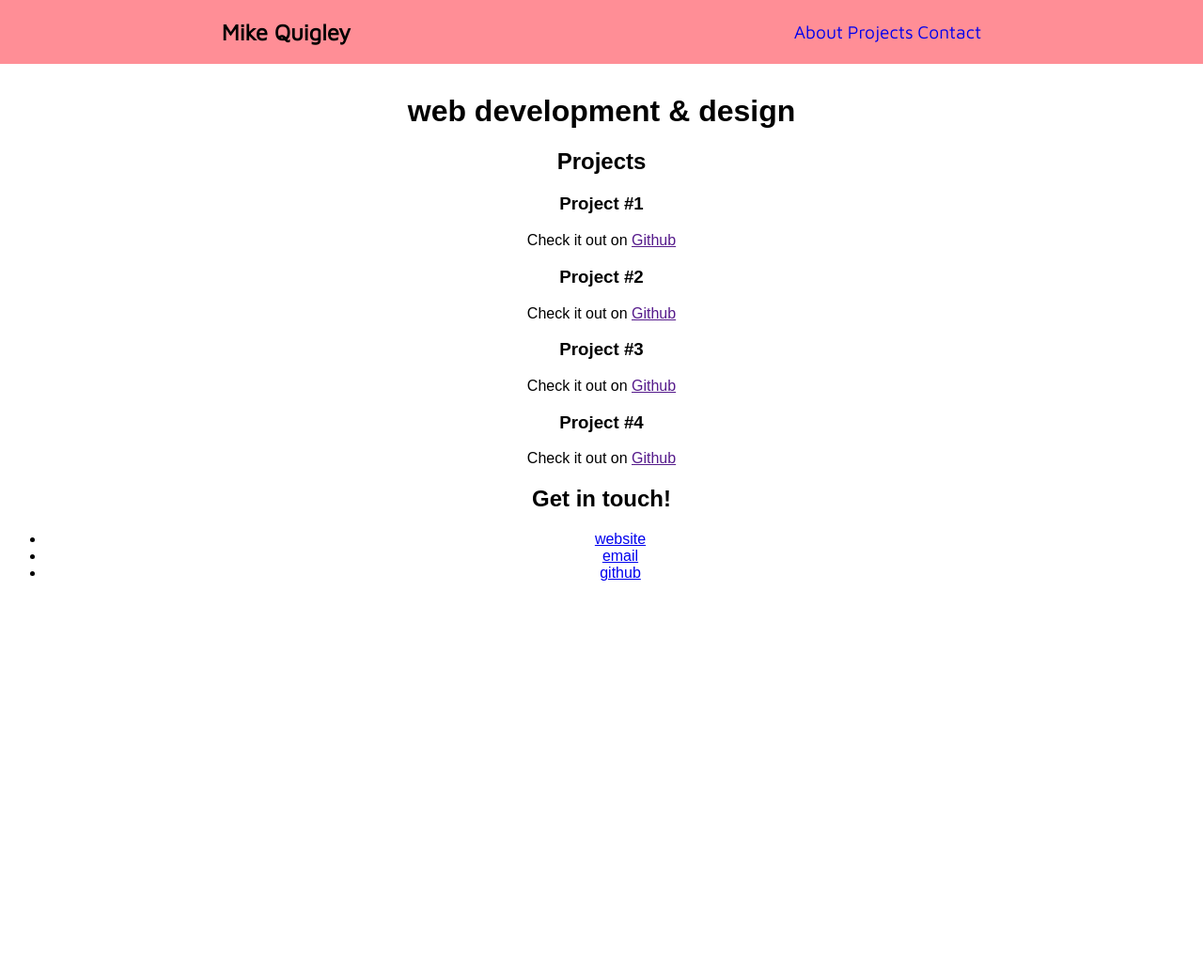
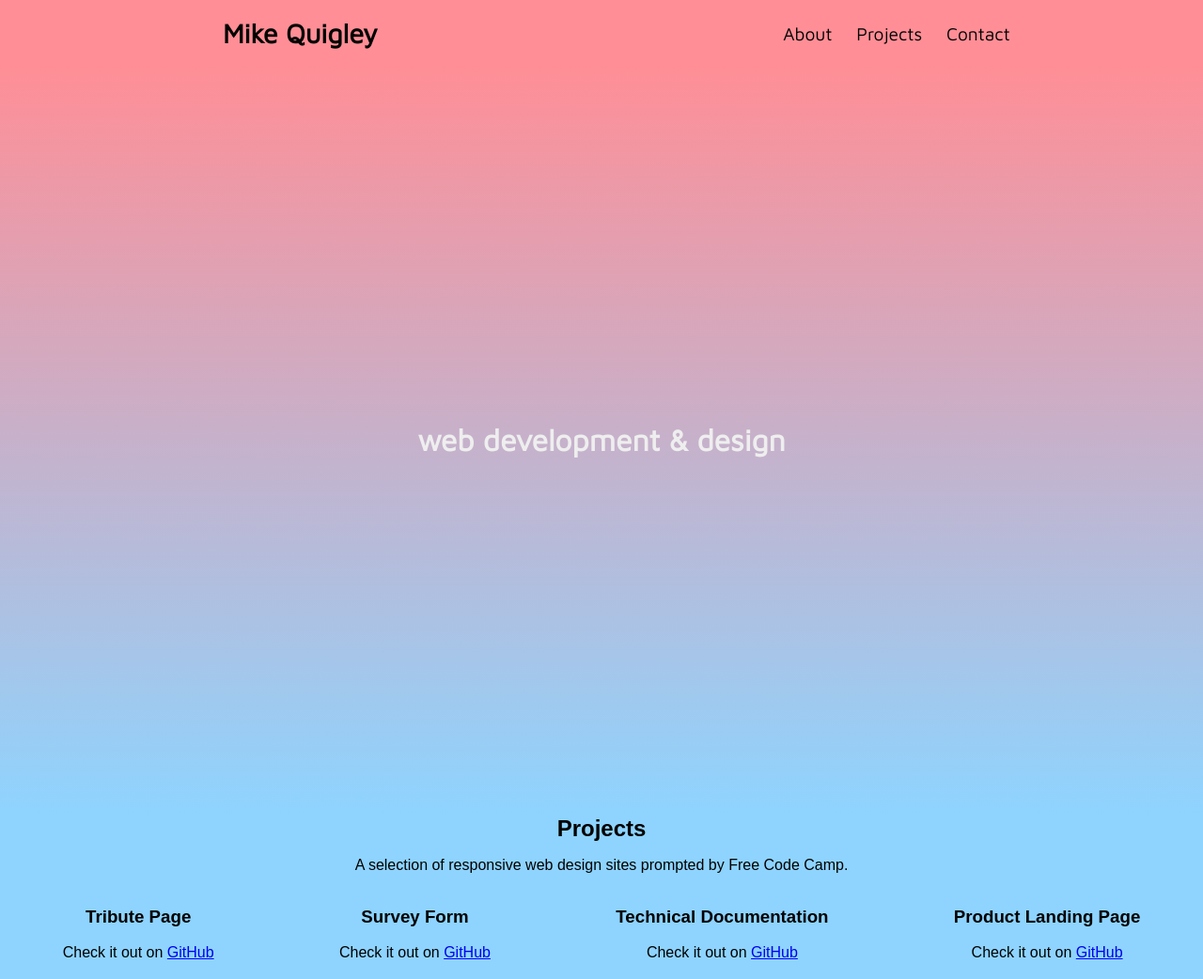
Before and after one commit to mdquigley/FCC-Portfolio, a plain HTML site: page index.html in a window 1280 px wide. Shown: the top 1042 px of the page at 94% size. Before the commit the page ends 800 px from the top, so only its background shows below. Drawn offline with Linux system fonts and the light colour scheme.

Commit message:
Updating strcuture & design

```diff
--- a/index.html
+++ b/index.html
@@ -5,12 +5,12 @@
   <meta charset="utf-8">
   <title>Portfolio</title>
   <link href="style.css" type="text/css" rel="stylesheet">
-  <link href="https://fonts.googleapis.com/css?family=Maven+Pro|Varela+Round&display=swap" rel="stylesheet">
+  <link href="https://fonts.googleapis.com/css?family=Maven+Pro|Varela+Round|Mali&display=swap" rel="stylesheet">
 </head>
 
-<body>
+<body id="home">
   <nav id="navbar">
-    <h1 id="title">Mike Quigley</h1>
+    <h1 id="title"><a href="#home">Mike Quigley</a></h1>
     <ul>
       <a class="nav-link" href="#welcome-section">About</a>
       <a class="nav-link" href="#projects">Projects</a>
@@ -22,22 +22,25 @@
   </div>
   <div id="projects">
     <h2>Projects</h2>
+    <p>A selection of responsive web design sites prompted by Free Code Camp.</p>
+    <div id="div-tiles">
       <section class="project-tile">
-      <h3>Project #1</h3>
-      <p>Check it out on <a href="" target="_blank">Github</a></p>
+        <h3>Tribute Page</h3>
+        <p>Check it out on <a href="https://quig.info/FCC-Tribute-Page" target="_blank">GitHub</a></p>
       </section>
       <section class="project-tile">
-      <h3>Project #2</h3>
-      <p>Check it out on <a href="" target="_blank">Github</a></p>
+        <h3>Survey Form</h3>
+        <p>Check it out on <a href="https://quig.info/FCC-Survey-Form" target="_blank">GitHub</a></p>
       </section>
       <section class="project-tile">
-      <h3>Project #3</h3>
-      <p>Check it out on <a href="" target="_blank">Github</a></p>
+        <h3>Technical Documentation</h3>
+        <p>Check it out on <a href="https://quig.info/FCC-Technical-Documentation" target="_blank">GitHub</a></p>
       </section>
       <section class="project-tile">
-      <h3>Project #4</h3>
-      <p>Check it out on <a href="" target="_blank">Github</a></p>
+        <h3>Product Landing Page</h3>
+        <p>Check it out on <a href="https://quig.info/FCC-Product-Landing-Page" target="_blank">GitHub</a></p>
       </section>
+    </div>
   </div>
   <div id="contact">
     <h2>Get in touch!</h2>
--- a/style.css
+++ b/style.css
@@ -1,7 +1,16 @@
+html {
+  box-sizing: border-box;
+}
+*, *:before, *:after {
+  box-sizing: inherit;
+}
+
 body {
-  text-align: center;
-  font-family: 'Verela Round', sans-serif;
+  font-family: 'Valera Round', sans-serif;
+  display: inline;
+  background-color: #8ed4ff;
 }
+
 #navbar {
   position: fixed;
   top: 0;
@@ -12,16 +21,77 @@ body {
   justify-content: space-around;
   background-color: #ff8e96;
   min-width: 100vw;
+  height: 70px;
+  max-height: 70px;
   font-family: 'Maven Pro', sans-serif;
+  margin-bottom: 0;
+  padding-bottom: 0;
 }
+
 #navbar>ul {
   list-style: none;
   padding-left: 0;
 }
+
 #navbar a {
   text-decoration: none;
   font-size: 1.2em;
+  padding-left: 1.1em;
+  color: black;
 }
+#navbar a:hover {
+  color: #8ed4ff;
+}
+
 #welcome-section {
-  margin-top: 100px;
+  min-height: 100vh;
+  width: 100vw
+  padding: 0;
+  margin-top: 50px;
+  display: flex;
+  flex-direction: column;
+  justify-content: center;
+  align-items: center;
+  color: #eeeeee;
+  font-family: 'Maven Pro', 'Valera Round', sans-serif;
+  /* text-shadow: 2px 2px 3px #5500ff, 2px 2px 5px #ff0055; */
+  background: linear-gradient(to top, #8ed4ff, #ff8e96);
 }
+
+#projects {
+  display: flex;
+  flex-direction: column;
+  align-items: center;
+  text-align: center;
+}
+#projects > h2 {
+  margin: 0;
+  padding: 0;
+}
+
+#div-tiles {
+  width: 100vw;
+  display: flex;
+  flex-direction: row;
+  justify-content: space-around;
+}
+.project-tiles {
+
+}
+
+
+/* iphone 6, 6s, 7, 8 */
+@media only screen and (min-device-width: 375px) and (max-device-height: 667px) and (-webkit-device-pixel-ratio: 2), (max-width: 600px) {
+  #navbar a {
+    display: block;
+    padding: 0;
+  }
+
+  #navbar a:first-child {
+    padding-right: 2em;
+  }
+
+  #navbar a:last-child {
+    padding-left: 2em;
+  }
+}
```
Also changed, not shown: img/fcc-product.png (added), img/fcc-survey.png (added), img/fcc-technical.png (added), 1 other file. Lines whose indentation alone changed are shown as unchanged.
